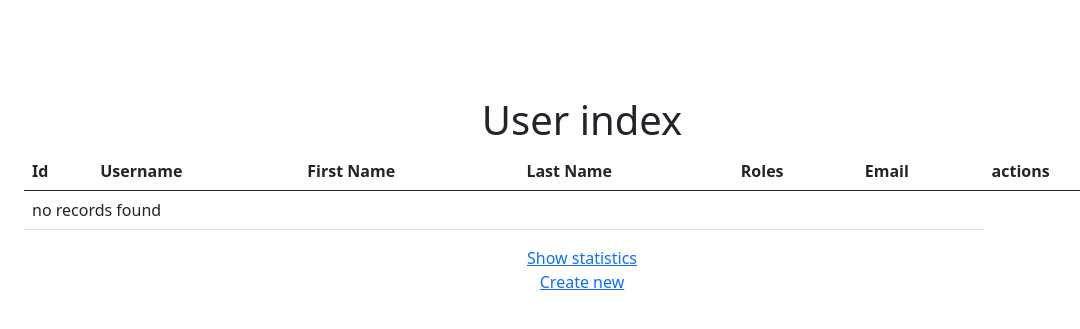
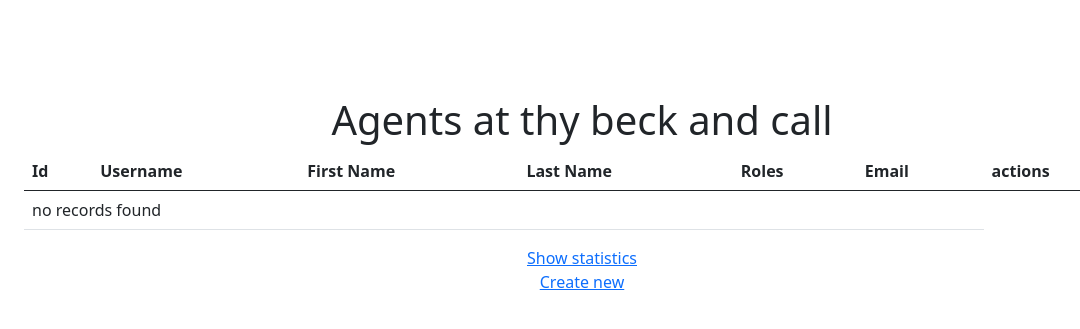
Before and after one commit to pdhondt/challenge-workflow, a Symfony app: template templates/user/index.html.twig in a window 1280 px wide. Shown: the part 78-407 px from the top of the page, without its empty margins (58-1138 px from the left). Run offline with Twig, Linux system fonts and the light colour scheme; the template is opened without the code that fills it, so the values that code supplies are empty; some libraries are stand-ins or nearby versions.

Commit message:
updated some of the header text in the agent display templates

```diff
--- a/templates/user/edit.html.twig
+++ b/templates/user/edit.html.twig
@@ -3,7 +3,7 @@
 {% block title %}Edit Agent{% endblock %}
 
 {% block body %}
-    <h1>Edit Agent</h1>
+    <h1>Edit thy Agent</h1>
 
     {{ include('user/_form.html.twig', {'button_label': 'Update'}) }}
 
--- a/templates/user/index.html.twig
+++ b/templates/user/index.html.twig
@@ -3,7 +3,7 @@
 {% block title %}User index{% endblock %}
 
 {% block body %}
-    <h1>User index</h1>
+    <h1>Agents at thy beck and call</h1>
 
     <table class="table">
         <thead>
--- a/templates/user/show.html.twig
+++ b/templates/user/show.html.twig
@@ -3,7 +3,7 @@
 {% block title %}User{% endblock %}
 
 {% block body %}
-    <h1>User</h1>
+    <h1>Noble Agent</h1>
 
     <table class="table">
         <tbody>
--- a/templates/user/statistics.html.twig
+++ b/templates/user/statistics.html.twig
@@ -3,7 +3,7 @@
 {% block title %}User index{% endblock %}
 
 {% block body %}
-    <h1>User index</h1>
+    <h1>Performance of thy valiant agents</h1>
 
     <table class="table">
         <thead>
```
